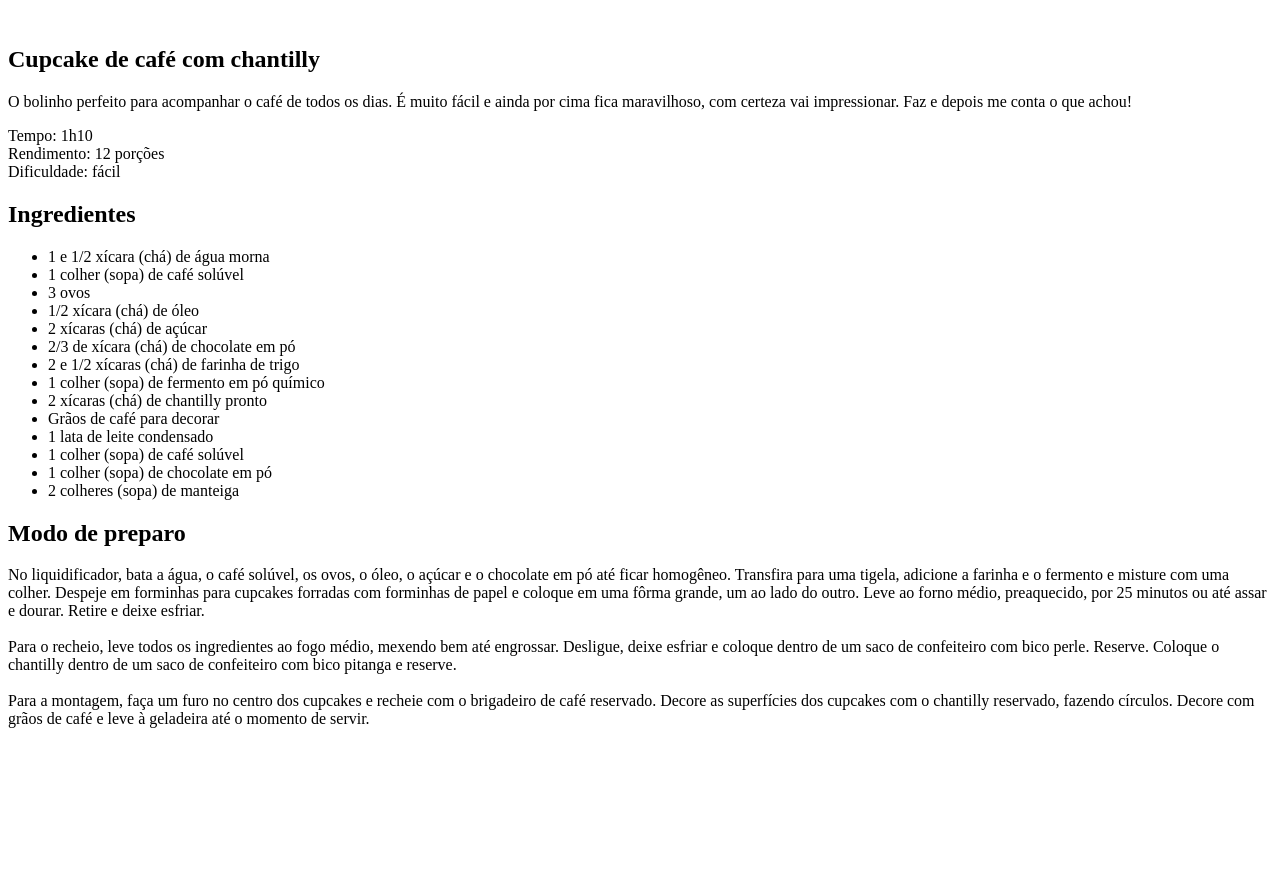
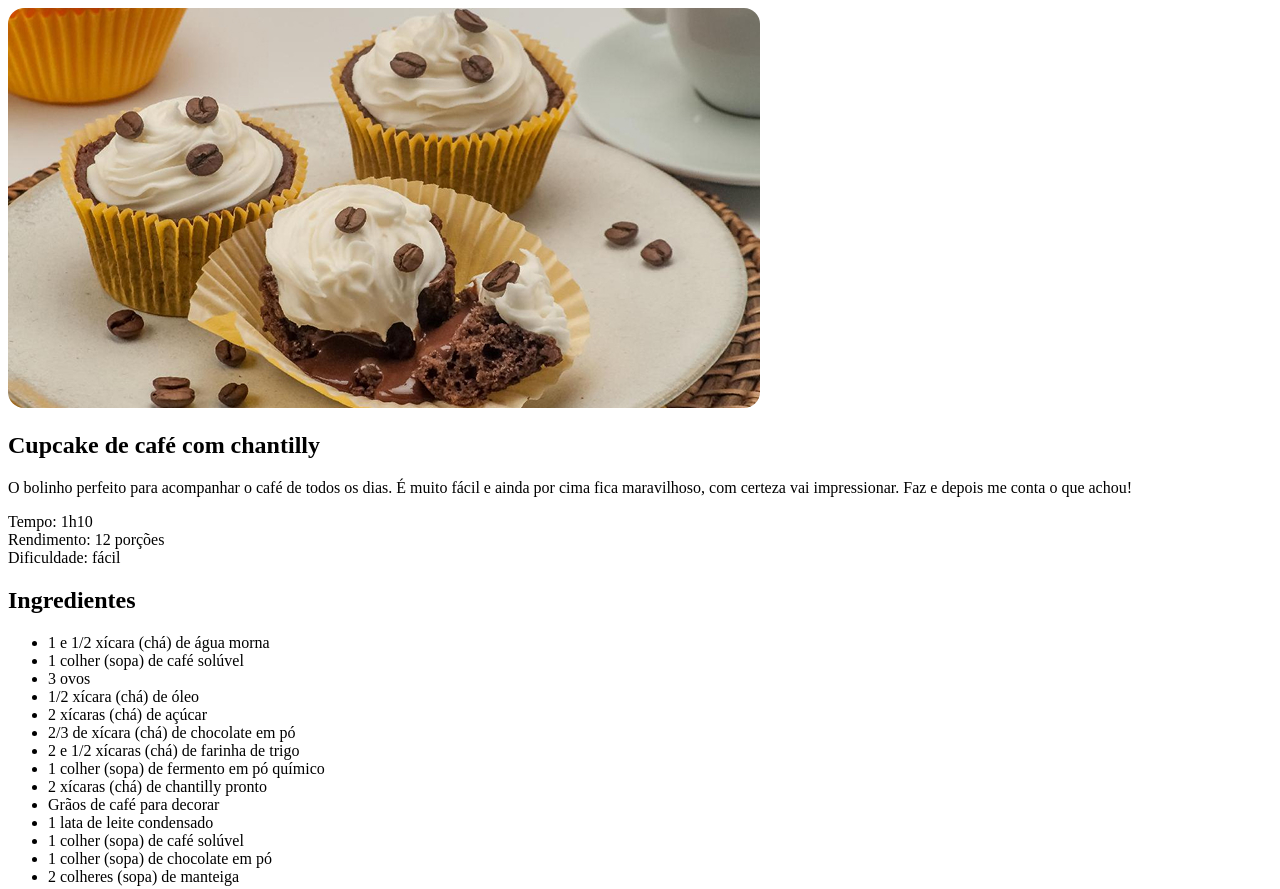
Before and after one commit to Fireclawer/receita, a plain HTML site: page index.html in a window 1280 px wide. Shown: the top 889 px of the page. Before the commit the page ends 800 px from the top, so only its background shows below. Drawn offline with Linux system fonts and the light colour scheme.

Commit message:
adicionando imagens e estilo

```diff
--- a/index.html
+++ b/index.html
@@ -5,12 +5,15 @@
     <meta charset="UTF-8">
     <meta name="viewport" content="width=device-width, initial-scale=1.0">
     <title>Página de receita</title>
+
+    <link rel="stylesheet" href="style.css">
+
 </head>
 
 <body>
 
     <div id="page">
-        <img src="" alt="">
+        <img src="assets/main.jpg" alt="Imagem de um cupcake com graos de cafe e um chantilly">
         <main>
             <section #about>
                 <h1>Cupcake de café com chantilly</h1>
--- /dev/null
+++ b/style.css
@@ -0,0 +1,3 @@
+img {
+    border-radius: 16px;
+}
```
Also changed, not shown: assets/bg.jpg (added), assets/main.jpg (added), 1 other file.
